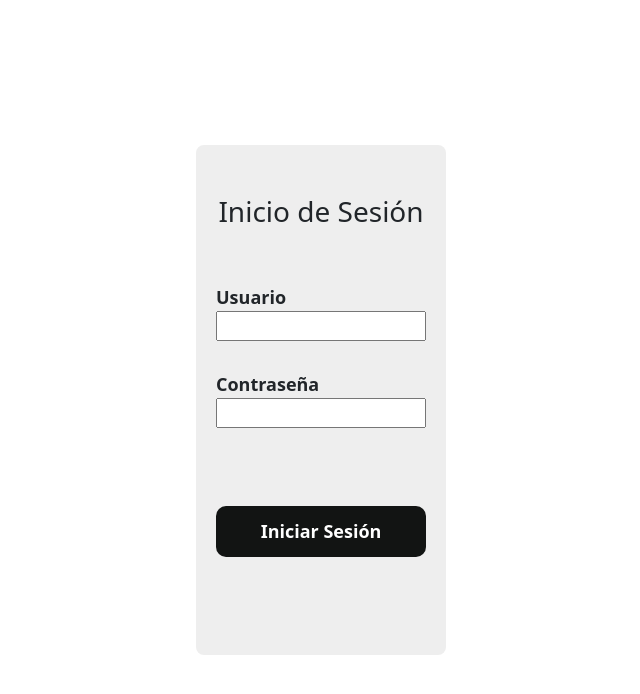
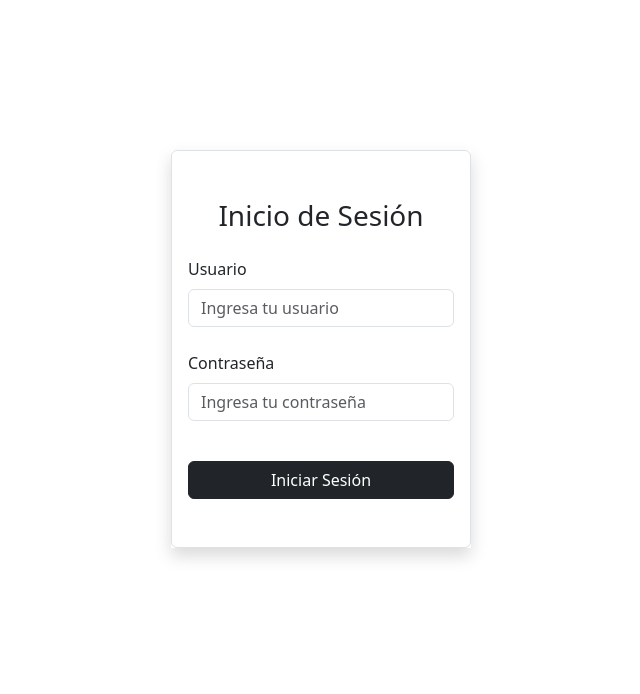
Before and after one commit to Jcorrales07/sistema-inventario, a React (Vite) app in the folder client/: page / in a window 1280 px wide. Shown: the top 694 px of the page, without its empty margins (319-959 px from the left). Built offline with nearby package versions, Linux system fonts and the light colour scheme.

Commit message:
estetica

```diff
--- a/client/src/Components/LoginSignup/LoginSignup.jsx
+++ b/client/src/Components/LoginSignup/LoginSignup.jsx
@@ -1,8 +1,164 @@
+// import React, { useState } from 'react'
+// import { useNavigate } from 'react-router-dom'
+// import { login } from '../../../api/auth.api'
+// import './LoginSignup.css'
+// import toast from 'react-hot-toast'
+
+// const LoginSignup = () => {
+//     const [isLoggedIn, setIsLoggedIn] = useState(false)
+//     const [username, setUsername] = useState('')
+//     const [password, setPassword] = useState('')
+//     const [error, setError] = useState('')
+//     const navigate = useNavigate()
+
+//     const loadPrivilegios = (roles) => {
+//         let privilegios = []
+
+//         roles.forEach((rol) => {
+//             rol.Rol_Privilegios.forEach((privilegio) => {
+//                 if (
+//                     !privilegios.find((p) => p.id === privilegio.Privilegio.id)
+//                 ) {
+//                     privilegios.push(privilegio.Privilegio)
+//                 }
+//             })
+//         })
+
+//         return privilegios
+//     }
+
+//     const handleLogin = async () => {
+//         if (!username || !password) {
+//             toast.error('Usuario y contraseña son requeridos!')
+//             return
+//         }
+
+//         const response = await login(username, password)
+//         console.log(response)
+
+//         if (response) {
+//             if (response.status === 201) {
+//                 if (response.data.Data.active) {
+//                     const roles = response.data.Data.Usuario_Rols.map(
+//                         (rol) => rol.Rol
+//                     )
+
+//                     const privilegios = loadPrivilegios(roles)
+
+//                     const user = {
+//                         nombre: response.data.Data.Socio.nombre,
+//                         username: response.data.Data.nickname,
+//                         email: response.data.Data.Socio.email,
+//                         roles: roles,
+//                         privilegios: privilegios,
+//                         active: response.data.Data.active,
+//                         id_socio: response.data.Data.id_socio,
+//                     }
+
+//                     localStorage.setItem('user', JSON.stringify(user))
+
+//                     navigate('/home')
+//                     setIsLoggedIn(true)
+//                     return
+//                 }
+//                 toast.error('Usuario inactivo!', { icon: '🚫' })
+//             }
+
+//             if (response.status === 401) {
+//                 toast.error('Usuario no existe!', {
+//                     icon: '👤',
+//                 })
+//             }
+
+//             if (response.status === 402) {
+//                 toast.error('Contraseña incorrecta!', {
+//                     icon: '🔑',
+//                 })
+//             }
+//         } else {
+//             setError('Error en el inicio de sesión')
+//             console.log('Error en el inicio de sesión')
+//         }
+//     }
+
+//     const handleKeyDown = (e) => {
+//         if (e.key === 'Enter') {
+//             handleLogin()
+//         }
+//     }
+
+//     return (
+//         <div className="container">
+//             {isLoggedIn ? (
+//                 <div>
+//                     {/* Aquí puedes agregar lo que quieras mostrar cuando el usuario esté logueado */}
+//                 </div>
+//             ) : (
+//                 <div className="containerIniciar">
+//                     <div className="header">
+//                         <h3>Inicio de Sesión</h3>
+//                     </div>
+//                     <div className="inputs">
+//                         <div className="input">
+//                             <label className="labels" htmlFor="username">
+//                                 Usuario
+//                             </label>
+//                             <input
+//                                 id="username"
+//                                 type="text"
+//                                 placeholder=""
+//                                 value={username}
+//                                 onChange={(e) => setUsername(e.target.value)}
+//                                 maxLength="50"
+//                                 onKeyDown={handleKeyDown}
+//                                 className={`${
+//                                     error.includes('Usuario')
+//                                         ? 'input-error'
+//                                         : ''
+//                                 }
+//                                 `}
+//                             />
+//                         </div>
+//                         <div className="input">
+//                             <label className="labels" htmlFor="password">
+//                                 Contraseña
+//                             </label>
+//                             <input
+//                                 id="password"
+//                                 type="password"
+//                                 placeholder=""
+//                                 value={password}
+//                                 onChange={(e) => setPassword(e.target.value)}
+//                                 onKeyDown={handleKeyDown}
+//                                 className={`${
+//                                     error.includes('Usuario')
+//                                         ? 'input-error'
+//                                         : ''
+//                                 }
+//                                 `}
+//                             />
+//                         </div>
+//                         {error && <div className="error-messager">{error}</div>}
+//                     </div>
+//                     <div className="submit-container">
+//                         <div className="submit" onClick={handleLogin}>
+//                             Iniciar Sesión
+//                         </div>
+//                     </div>
+//                 </div>
+//             )}
+//         </div>
+//     )
+// }
+// export default LoginSignup
+
 import React, { useState } from 'react'
 import { useNavigate } from 'react-router-dom'
 import { login } from '../../../api/auth.api'
+import { Form, Button, Container, Row, Col, Alert } from 'react-bootstrap'
+import toast from 'react-hot-toast'
+import 'bootstrap/dist/css/bootstrap.min.css'
 import './LoginSignup.css'
-import toast from 'react-hot-toast'
 
 const LoginSignup = () => {
     const [isLoggedIn, setIsLoggedIn] = useState(false)
@@ -34,16 +190,12 @@ const LoginSignup = () => {
         }
 
         const response = await login(username, password)
-        console.log(response)
 
         if (response) {
-            if (response.status === 201) {
-                if (response.data.Data.active) {
-
+            if (response.status === 201 && response.data.Data.active) {
                 const roles = response.data.Data.Usuario_Rols.map(
                     (rol) => rol.Rol
                 )
-
                 const privilegios = loadPrivilegios(roles)
 
                 const user = {
@@ -53,32 +205,28 @@ const LoginSignup = () => {
                     roles: roles,
                     privilegios: privilegios,
                     active: response.data.Data.active,
-                        id_socio: response.data.Data.id_socio
+                    id_socio: response.data.Data.id_socio,
                 }
 
                 localStorage.setItem('user', JSON.stringify(user))
-
                 navigate('/home')
                 setIsLoggedIn(true)
                 return
             }
-                toast.error('Usuario inactivo!', { icon: '🚫' })
+
+            handleError(response.status, response)
+        } else {
+            setError('Error en el inicio de sesión')
+        }
     }
 
-            if (response.status === 401) {
-                toast.error('Usuario no existe!', {
-                    icon: '👤',
-                })
-            }
-
-            if (response.status === 402) {
-                toast.error('Contraseña incorrecta!', {
-                    icon: '🔑',
-                })
-            }
-        } else {
-            setError('Error en el inicio de sesión')
-            console.log('Error en el inicio de sesión')
+    const handleError = (status, response) => {
+        if (status === 401) {
+            toast.error('Usuario no existe!', { icon: '👤' })
+        } else if (status === 402) {
+            toast.error('Contraseña incorrecta!', { icon: '🔑' })
+        } else if (status === 201 && !response.data.Data.active) {
+            toast.error('Usuario inactivo!', { icon: '🚫' })
         }
     }
 
@@ -89,66 +237,61 @@ const LoginSignup = () => {
     }
 
     return (
-        <div className="container">
-            {isLoggedIn ? (
-                <div>
-                    {/* Aquí puedes agregar lo que quieras mostrar cuando el usuario esté logueado */}
-                </div>
-            ) : (
-                <div className="containerIniciar">
-                    <div className="header">
-                        <h3>Inicio de Sesión</h3>
-                    </div>
-                    <div className="inputs">
-                        <div className="input">
-                            <label className="labels" htmlFor="username">
-                                Usuario
-                            </label>
-                            <input
-                                id="username"
+        <Container fluid style={{ width: '300px', marginTop: '150px' }} className='shadow'>
+                <Row className="">
+                    <Col className="border rounded py-5 px-3">
+                        <h3 className="text-center mb-4">Inicio de Sesión</h3>
+                        <Form>
+                            <Form.Group className="mb-3 mt-4" controlId="username">
+                                <Form.Label>Usuario</Form.Label>
+                                <Form.Control
                                     type="text"
-                                placeholder=""
+                                    placeholder="Ingresa tu usuario"
                                     value={username}
-                                onChange={(e) => setUsername(e.target.value)}
-                                maxLength="50"
+                                    onChange={(e) =>
+                                        setUsername(e.target.value)
+                                    }
                                     onKeyDown={handleKeyDown}
-                                className={`${
-                                    error.includes('Usuario')
-                                        ? 'input-error'
-                                        : ''
+                                    isInvalid={error.includes('Usuario')}
+                                />
+                                <Form.Control.Feedback type="invalid">
+                                    {error.includes('Usuario') &&
+                                        'Usuario incorrecto!'}
+                                </Form.Control.Feedback>
+                            </Form.Group>
+
+                            <Form.Group className="mb-3 mt-4" controlId="password">
+                                <Form.Label>Contraseña</Form.Label>
+                                <Form.Control
+                                    type="password"
+                                    placeholder="Ingresa tu contraseña"
+                                    value={password}
+                                    onChange={(e) =>
+                                        setPassword(e.target.value)
                                     }
-                                `}
+                                    onKeyDown={handleKeyDown}
+                                    isInvalid={error.includes('Contraseña')}
                                 />
-                        </div>
-                        <div className="input">
-                            <label className="labels" htmlFor="password">
-                                Contraseña
-                            </label>
-                            <input
-                                id="password"
-                                type="password"
-                                placeholder=""
-                                value={password}
-                                onChange={(e) => setPassword(e.target.value)}
-                                onKeyDown={handleKeyDown}
-                                className={`${
-                                    error.includes('Usuario')
-                                        ? 'input-error'
-                                        : ''
-                                }
-                                `}
-                            />
-                        </div>
-                        {error && <div className="error-messager">{error}</div>}
-                    </div>
-                    <div className="submit-container">
-                        <div className="submit" onClick={handleLogin}>
+                                <Form.Control.Feedback type="invalid">
+                                    {error.includes('Contraseña') &&
+                                        'Contraseña incorrecta!'}
+                                </Form.Control.Feedback>
+                            </Form.Group>
+
+                            {error && <Alert variant="danger">{error}</Alert>}
+
+                            <Button
+                                variant="dark"
+                                onClick={handleLogin}
+                                className="w-100 mt-4"
+                            >
                                 Iniciar Sesión
-                        </div>
-                    </div>
-                </div>
-            )}
-        </div>
+                            </Button>
+                        </Form>
+                    </Col>
+                </Row>
+        </Container>
     )
 }
+
 export default LoginSignup
```
Also changed, not shown: client/src/pages/HomePage.jsx (+85 -18 lines). Lines whose indentation alone changed are shown as unchanged.
